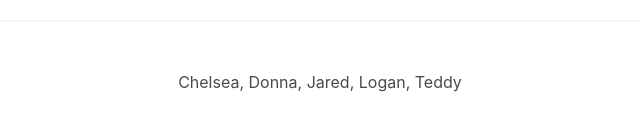
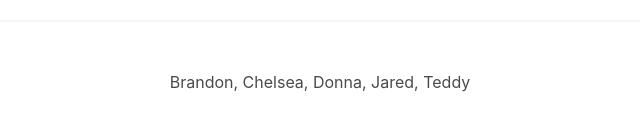
Before and after one commit to tedbyron/newtral, a Gatsby site: page / in a window 1280 px wide. Shown: the part 610-740 px from the top of the page, 320-960 px from the left. Built offline with nearby package versions, Linux system fonts and the light colour scheme; Gatsby itself is replaced by a stand-in of ours.

Commit message:
Update footer

```diff
--- a/src/components/footer.jsx
+++ b/src/components/footer.jsx
@@ -3,7 +3,7 @@ import React from 'react';
 const Footer = () => (
   <footer className="footer has-background-white">
     <div className="content has-text-centered">
-      <p>Chelsea, Donna, Jared, Logan, Teddy</p>
+      <p>Brandon, Chelsea, Donna, Jared, Teddy</p>
     </div>
   </footer>
 );
```
